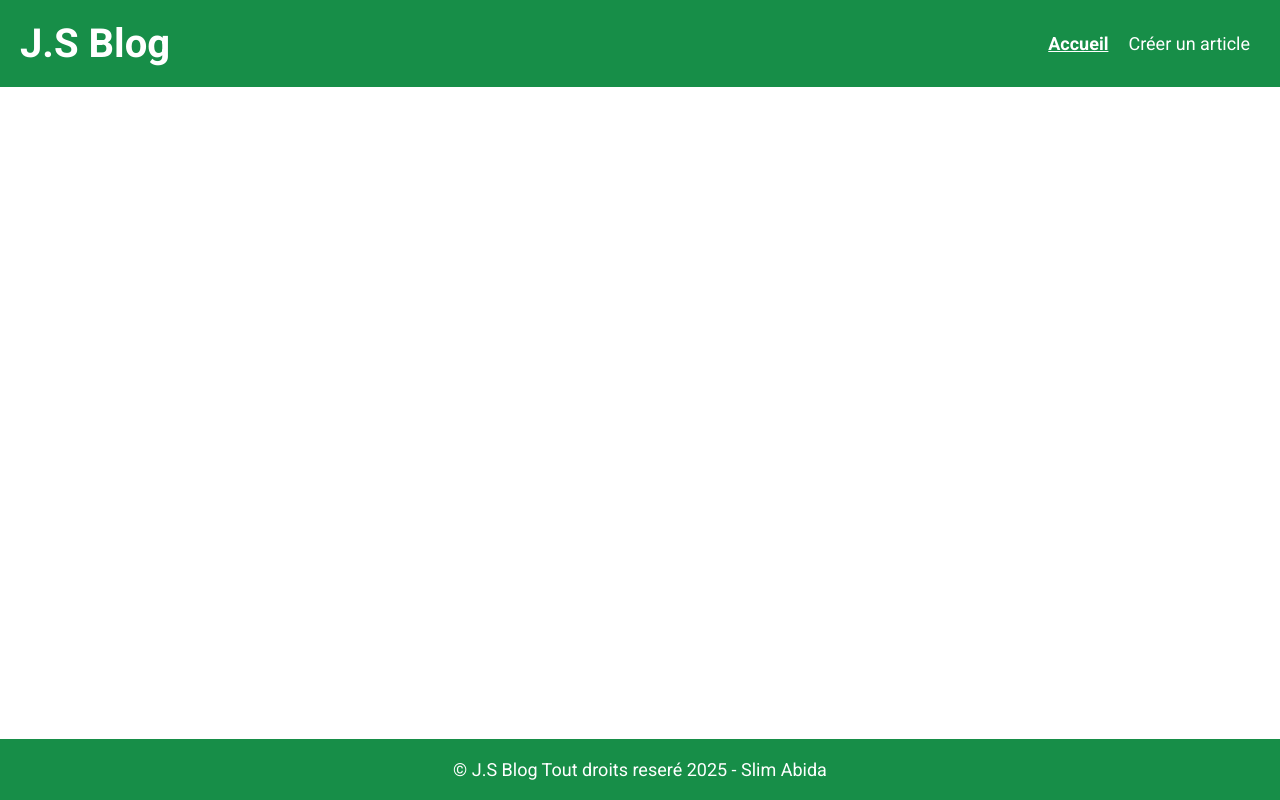
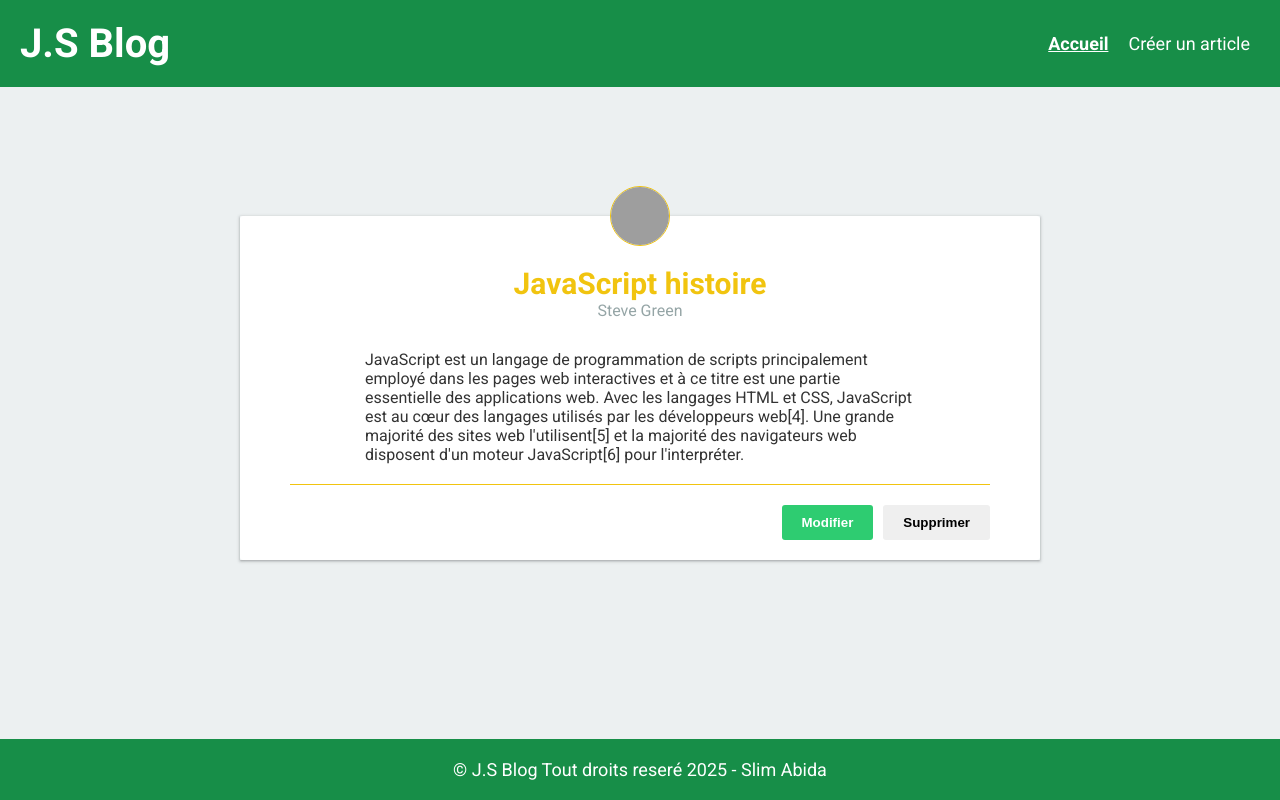
Before and after one commit to Slim-coder20/Blog-javascript, a website built with Vite: page src/index.html in a window 1280 px wide. Built offline with nearby package versions, Linux system fonts and the light colour scheme; grey boxes are pictures that could not be loaded.

Commit message:
mise en place de l'affichage de l'article dans l'accueil

```diff
--- a/src/assets/styles/_variables.scss
+++ b/src/assets/styles/_variables.scss
@@ -6,6 +6,7 @@
   --error:#c0392b;
   --text: #333;
   --divider: #ecf0f1;
+  --hint:#95a5a6;
   --font-family: "Roboto", sans-serif;
   --box-shadow: 0 1px 2px 0 rgba(60, 64, 67, 0.3),
     0 1px 3px 1px rgba(60, 64, 67, 0.15);
--- a/src/assets/styles/styles.scss
+++ b/src/assets/styles/styles.scss
@@ -60,6 +60,7 @@ header {
 .content {
   grid-area: content;
   padding: 20px;
+  background: var(--divider);
 }
 
 footer {
--- a/src/form/form.scss
+++ b/src/form/form.scss
@@ -3,6 +3,7 @@
   justify-content: center;
   align-items: center;
   form {
+    background: white;
     width: 700px;
     padding: 4rem;
     box-shadow: var(--box-shadow);
--- a/src/index.html
+++ b/src/index.html
@@ -13,6 +13,7 @@
     <div class="container">
       <header>
         <a class="header-brand logo" href="./index.html">J.S Blog</a>
+
         <ul>
           <li>
             <a href="./index.html" class="header-nav active">Accueil</a>
@@ -22,7 +23,31 @@
           </li>
         </ul>
       </header>
-      <div class="content"></div>
+      <div class="content">
+        <div class="articles-container">
+          <div class="article">
+            <img
+              src="https://randomuser.me/api/portraits/men/64.jpg"
+              alt="profile"
+            />
+            <h2>JavaScript histoire</h2>
+            <p class="article-author">Steve Green</p>
+            <p class="article-content">
+              JavaScript est un langage de programmation de scripts
+              principalement employé dans les pages web interactives et à ce
+              titre est une partie essentielle des applications web. Avec les
+              langages HTML et CSS, JavaScript est au cœur des langages utilisés
+              par les développeurs web[4]. Une grande majorité des sites web
+              l'utilisent[5] et la majorité des navigateurs web disposent d'un
+              moteur JavaScript[6] pour l'interpréter.
+            </p>
+            <div class="article-action">
+              <button class="btn btn-primary">Modifier</button>
+              <button class="btn btn-danger">Supprimer</button>
+            </div>
+          </div>
+        </div>
+      </div>
       <footer>© J.S Blog Tout droits reseré 2025 - Slim Abida</footer>
     </div>
 
--- a/src/index.scss
+++ b/src/index.scss
@@ -0,0 +1,54 @@
+.content {
+  background:var(--divider);
+  display: flex;
+  justify-content: center;
+  align-items: center;
+
+  .articles-container {
+    max-width: 800px;
+    width: 100%;
+    margin:  5rem 0 10rem 0;
+    box-shadow: var(--box-shadow);
+    .article {
+      background: white;
+      padding: 0 5rem;
+      border-radius: 0.3rem;
+      display: flex;
+      flex-direction: column;
+      align-items: center;
+
+      img {
+        height: 6rem;
+        width: 6rem;
+        border-radius: 50%;
+        margin-top: -3rem;
+        border: 1px solid var(--logo);
+
+      }
+      h2 {
+        color: var(--logo);
+        margin-top: 2rem;
+        margin-bottom: 0;
+      }
+      .article-author {
+        color:var(--hint);
+        margin-bottom: 3rem;
+      }
+      .article-content{
+        max-width: 550px;
+      }
+      .article-action{
+        width: 100%;
+        display: flex;
+        justify-content: flex-end;
+        padding: 2rem 0;
+        margin-top: 2rem;
+        border-top: 1px solid var(--logo);
+        .btn {
+          margin-left: 1rem;
+        }
+      }
+
+    }
+  }
+}
```
